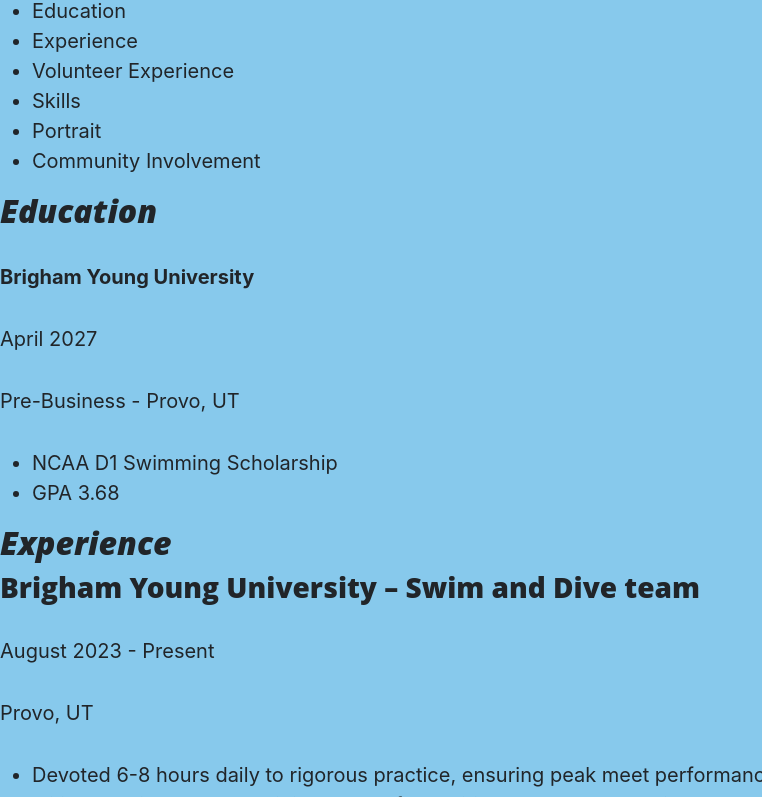
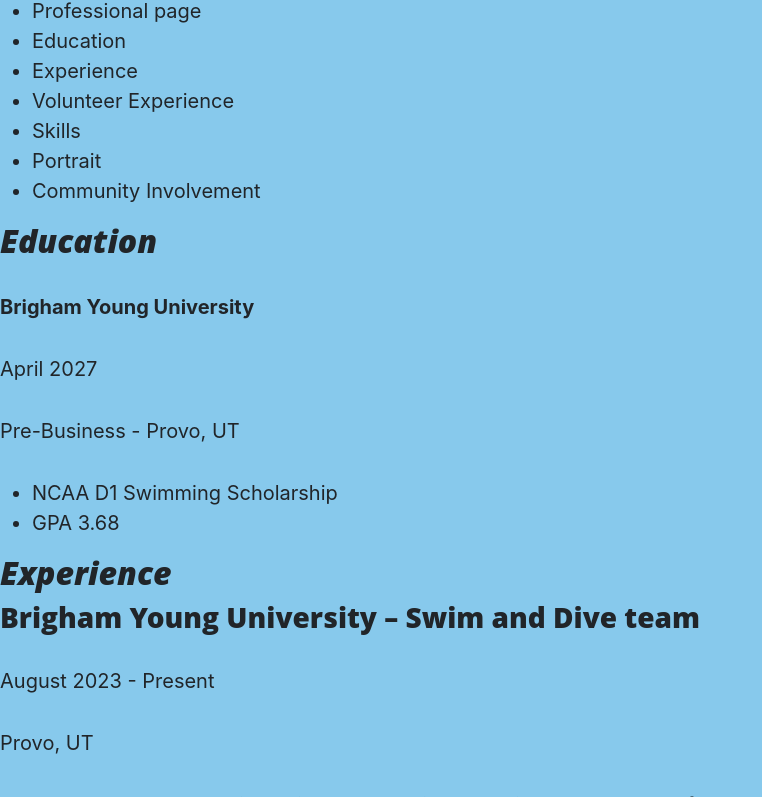
Before and after one commit to karaswim/IS201, a plain HTML site: page Resume2.html in a window 1280 px wide. Shown: the part 60-857 px from the top of the page, without its empty margins (0-762 px from the left). Drawn offline with Linux system fonts and the light colour scheme; files that its build step writes are made by us from their sources.

Commit message:
Update Resume2.html

```diff
--- a/Resume2.html
+++ b/Resume2.html
@@ -13,6 +13,7 @@
 
     <nav>
         <ul>
+            <li><a href="index.html">Professional page</a></li>
             <li><a href="#education">Education</a></li>
             <li><a href="#experience">Experience</a></li>
             <li><a href="#volunteer">Volunteer Experience</a></li>
```
